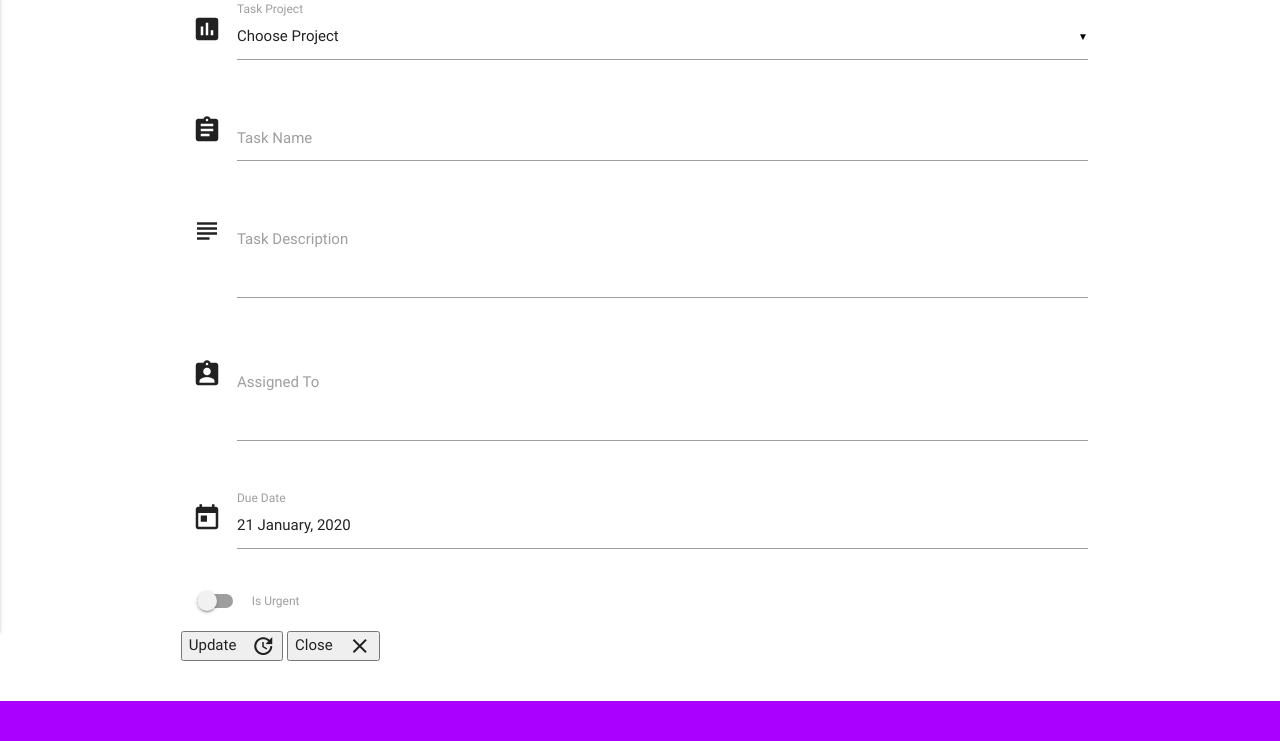
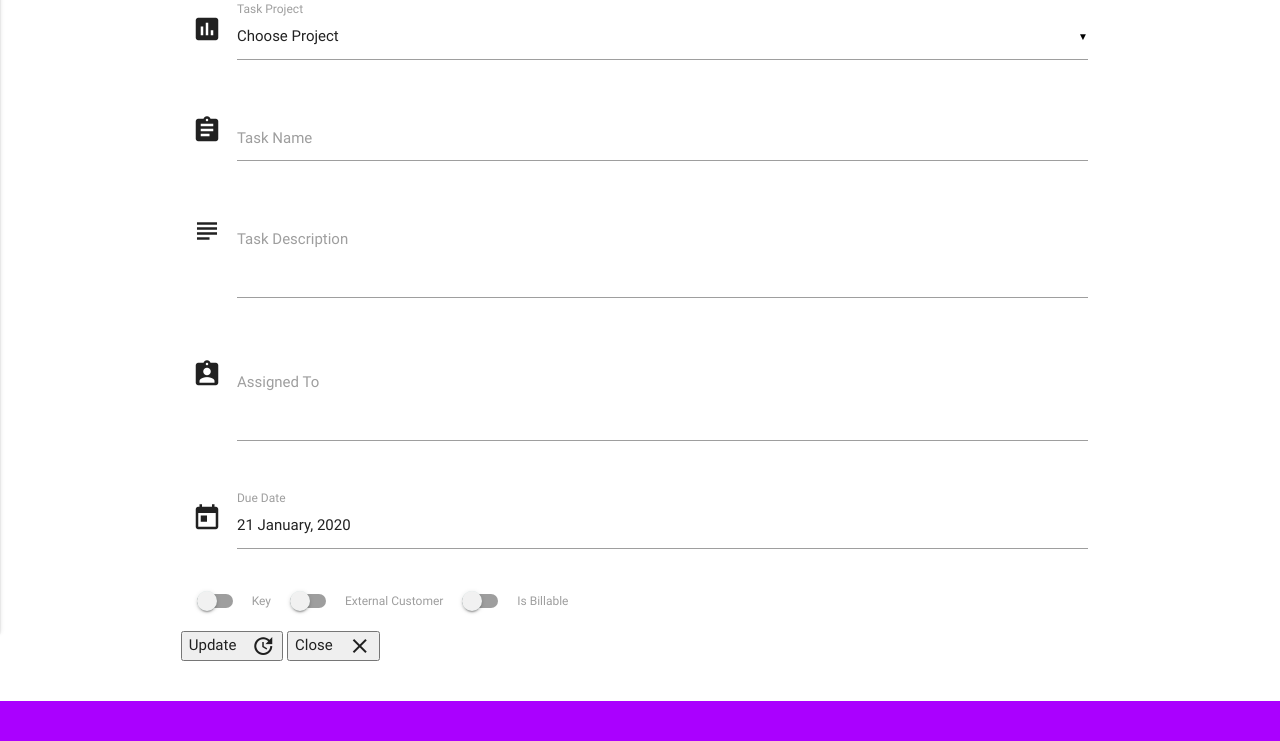
Before and after one commit to Mofarrell1967/project-task-tracker, a Flask app: template templates/edittask.html in a window 1280 px wide. Shown: the part 228-969 px from the top of the page. Run offline with Flask 2, Linux system fonts and the light colour scheme; the template is opened without the code that fills it, so the values that code supplies are empty; some libraries are stand-ins or nearby versions.

Commit message:
Added selector buttons for task options

```diff
--- a/app.py
+++ b/app.py
@@ -42,7 +42,9 @@ def update_task(task_id):
         'task_description': request.form.get('task_description'),
         'staff_name': request.form.get('staff_name'),
         'due_date': request.form.get('due_date'),
-        'is_urgent':request.form.get('is_urgent')
+        'key':request.form.get('key'),
+        'external':request.form.get('external'),
+        'billable':request.form.get('billable')
     })
     return redirect(url_for('get_tasks'))
 
--- a/templates/addproject.html
+++ b/templates/addproject.html
@@ -7,7 +7,6 @@
         <div class="input-field col s12">
             <i class="material-icons prefix">poll</i>
             <input id="project_name" name="project_name" type="text" class="validate">
-            <input id="name" name="name" type="text" class="validate">
             <label for="project_name">Project Name</label>
         </div>
     </div>
--- a/templates/edittask.html
+++ b/templates/edittask.html
@@ -49,14 +49,32 @@
         </div>
         <div class="row">
             <div class="switch">
-                <label>
-                    {% if task.is_urgent %}
-                          <input id="is_urgent" name="is_urgent" type="checkbox" checked>
+                                <label>
+                    {% if task.key %}
+                          <input id="key" name="key" type="checkbox" checked>
                     {% else %}
-                         <input id="is_urgent" name="is_urgent" type="checkbox">
+                         <input id="key" name="key" type="checkbox">
                     {% endif%}
                   <span class="lever"></span>
-                  Is Urgent
+                  Key
+                </label>
+                <label>
+                    {% if task.external %}
+                          <input id="external" name="external" type="checkbox" checked>
+                    {% else %}
+                         <input id="external" name="external" type="checkbox">
+                    {% endif%}
+                  <span class="lever"></span>
+                  External Customer
+                </label>
+                <label>
+                    {% if task.billable %}
+                          <input id="billable" name="billable" type="checkbox" checked>
+                    {% else %}
+                         <input id="billable" name="billable" type="checkbox">
+                    {% endif%}
+                  <span class="lever"></span>
+                  Is Billable
                 </label>
             </div>
         </div>
```
Also changed, not shown: templates/addtask.html (+19 -3 lines), templates/editproject.html (+1 -6 lines).
